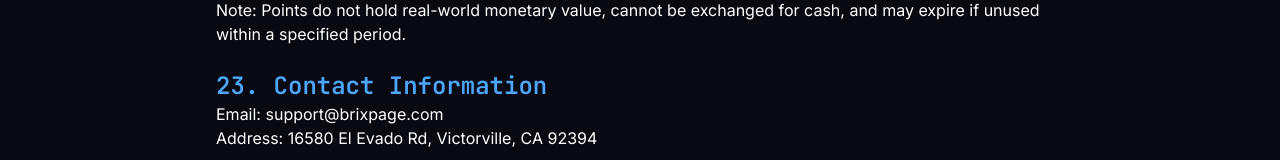
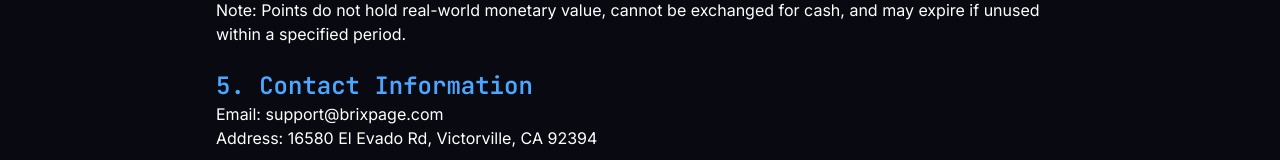
Before and after one commit to fundedbull/project-b, a Next.js app: page /terms-of-service in a window 1280 px wide. Shown: the part 1206-1366 px from the top of the page. Built offline with nearby package versions, Linux system fonts and the light colour scheme.

Commit message:
Fixed Typo on the Terms of Servuce

```diff
--- a/src/app/terms-of-service/page.tsx
+++ b/src/app/terms-of-service/page.tsx
@@ -120,7 +120,7 @@
         <h2
           className={`${jetBrainsMono.className} text-2xl font-semibold text-blue mt-6`}
         >
-          23. Contact Information
+          5. Contact Information
         </h2>
         <p className="mb-6">
           Email:{" "}
```
